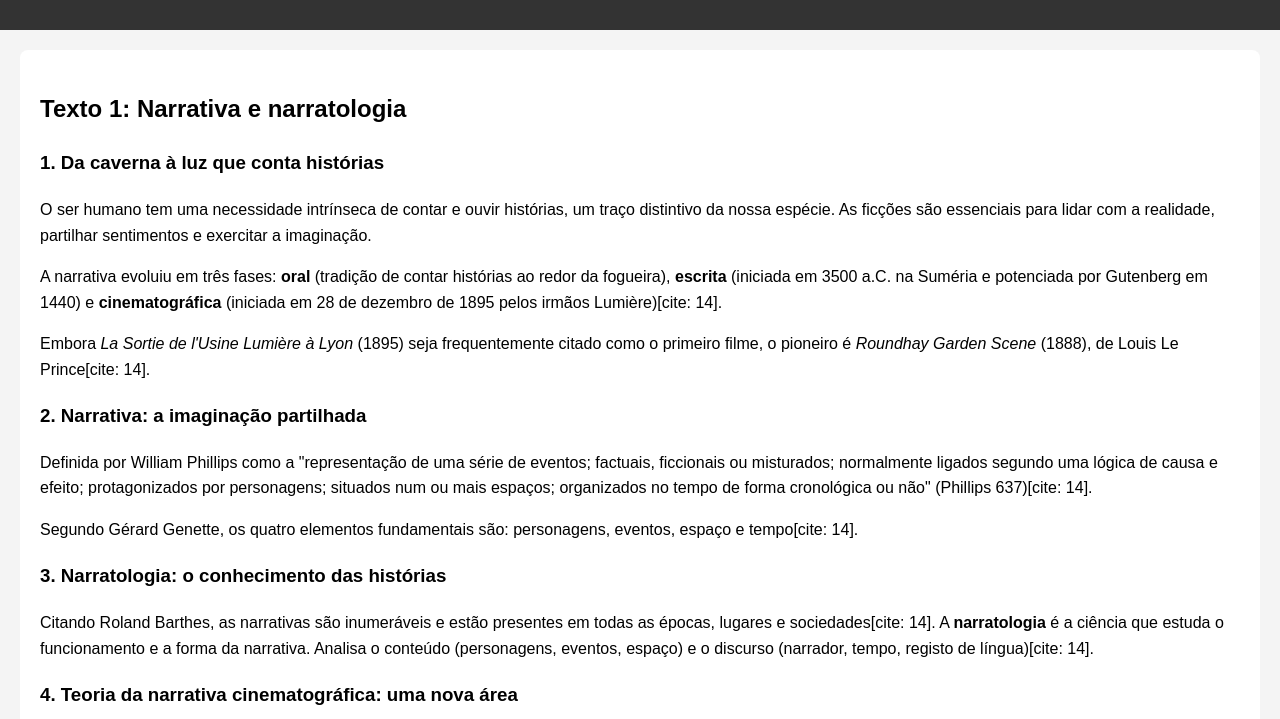
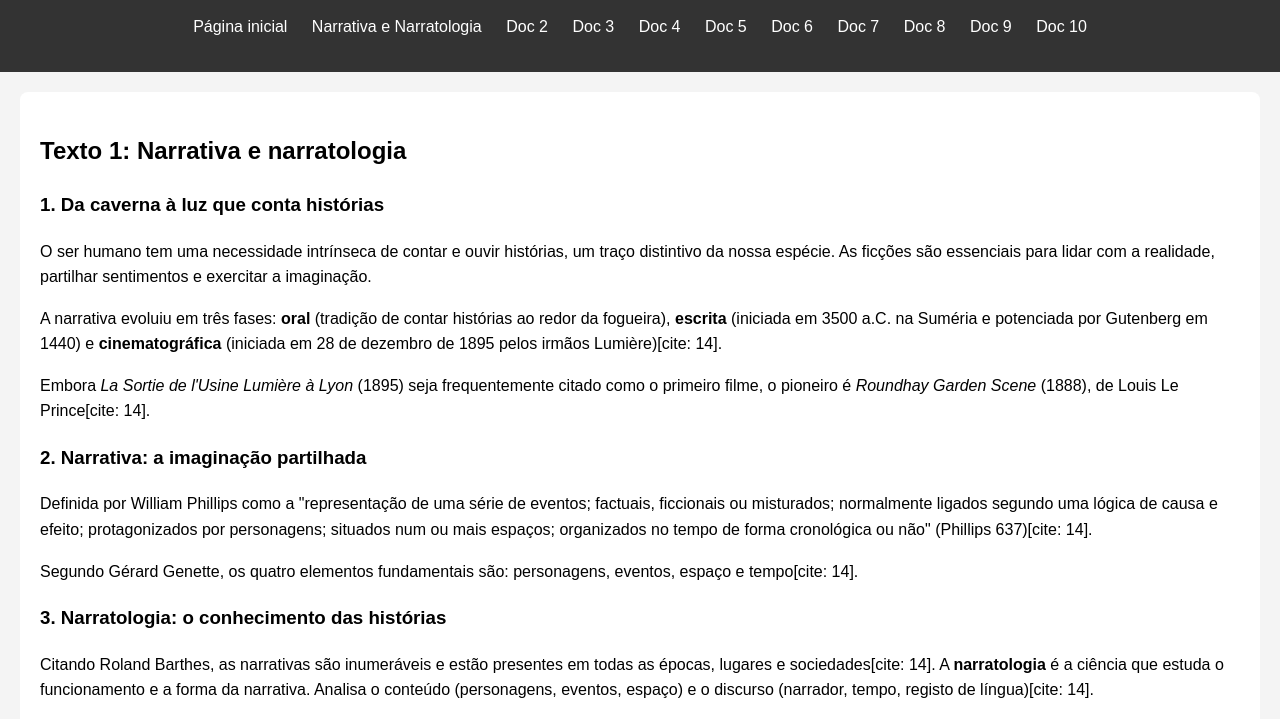
Before and after one commit to joaoqueiros2003-ux/Site-Estudo, a plain HTML site: page narrativa.html in a window 1280 px wide. Shown: the part 96-815 px from the top of the page. Drawn offline with Linux system fonts and the light colour scheme.

Commit message:
Update narrativa.html

```diff
--- a/narrativa.html
+++ b/narrativa.html
@@ -8,6 +8,21 @@
 <body>
     <header>
         <h1>Teoria da Narrativa Cinematográfica</h1>
+        <nav>
+            <ul>
+                <li><a href="index.html">Página inicial</a></li>
+                <li><a href="narrativa.html">Narrativa e Narratologia</a></li>
+                <li><a href="doc2.html">Doc 2</a></li>
+                <li><a href="doc3.html">Doc 3</a></li>
+                <li><a href="doc4.html">Doc 4</a></li>
+                <li><a href="doc5.html">Doc 5</a></li>
+                <li><a href="doc6.html">Doc 6</a></li>
+                <li><a href="doc7.html">Doc 7</a></li>
+                <li><a href="doc8.html">Doc 8</a></li>
+                <li><a href="doc9.html">Doc 9</a></li>
+                <li><a href="doc10.html">Doc 10</a></li>
+            </ul>
+        </nav>
     </header>
     <main>
         <section id="texto1">
```
